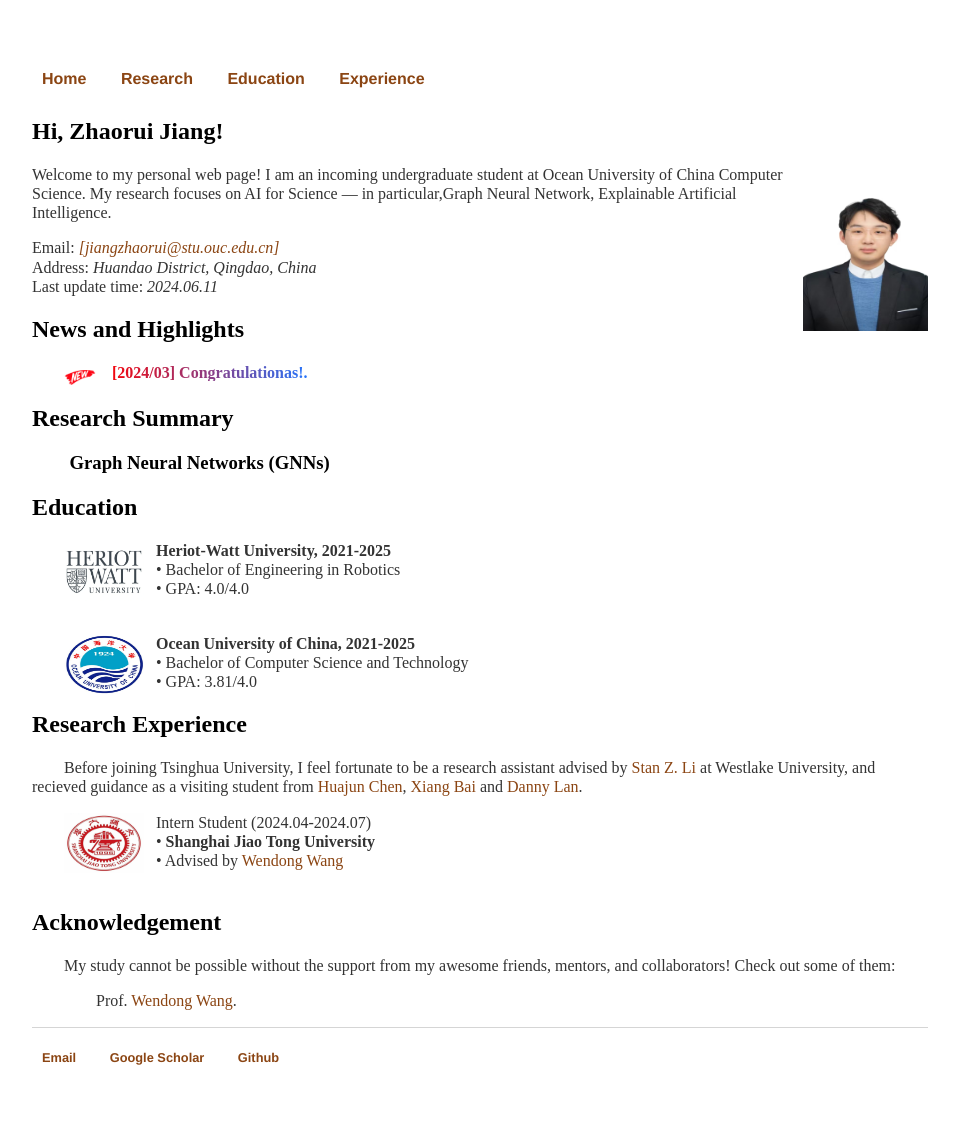
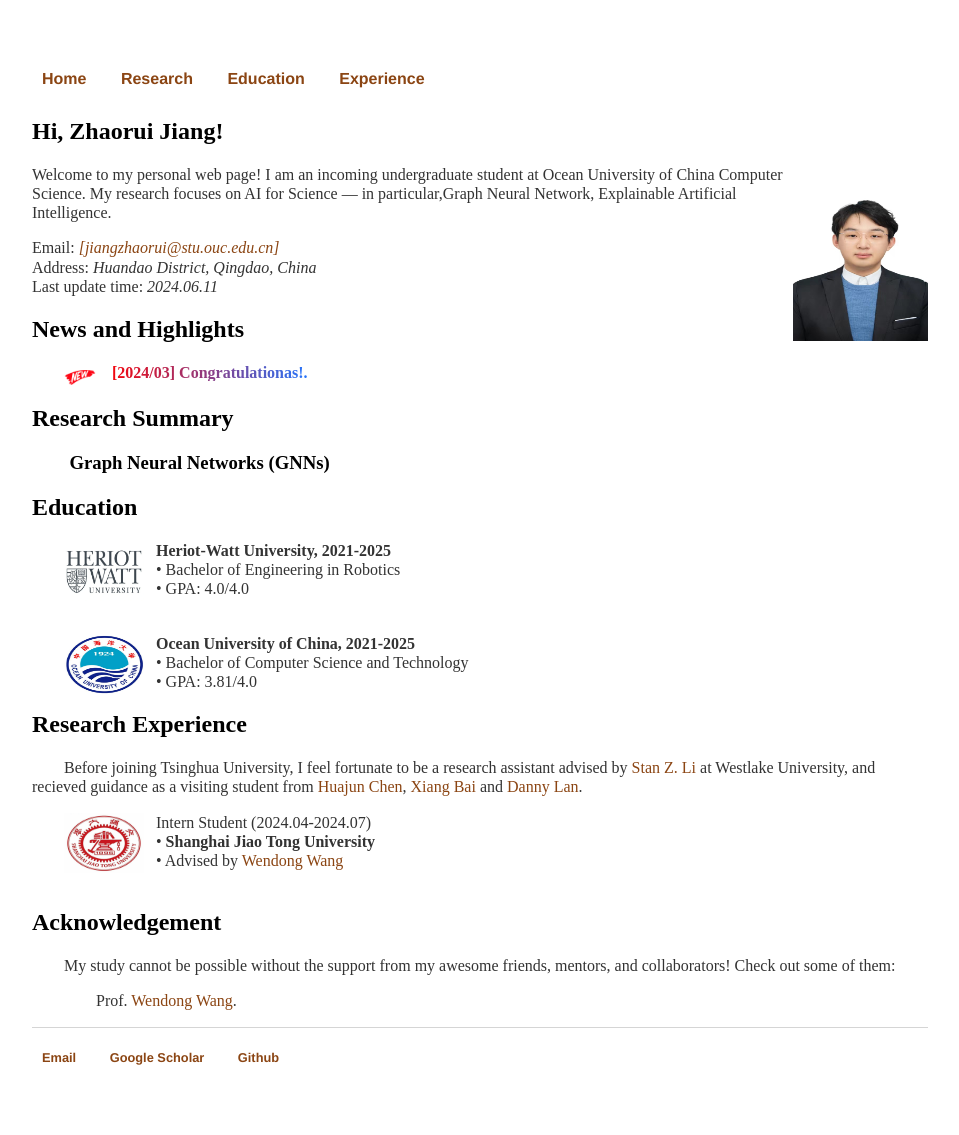
Before and after one commit to zhaorui-bi/zhaorui-bi.github.io, a Jekyll site: the page built from index.html, in a window 1280 px wide. Shown: the whole page, without its empty margins (160-1119 px from the left). Built offline with Jekyll 4.4.1, drawn with Linux system fonts in a browser that asks for light colours.

Commit message:
Update index.html

```diff
--- a/index.html
+++ b/index.html
@@ -4,7 +4,7 @@
 ---
 <div class="blurb">
 	<h2>Hi, Zhaorui Jiang!</h2>
-	<p><img src="/img/person.jpg" align="right" alt="portrait" width="125" height="166"/>Welcome to my personal web page! I am an incoming undergraduate student at Ocean University of China Computer Science. My research focuses on AI for Science — in particular,Graph Neural Network, Explainable Artificial Intelligence. </p>
+	<p><img src="/img/person.jpg" align="right" alt="portrait" width="135" height="176"/>Welcome to my personal web page! I am an incoming undergraduate student at Ocean University of China Computer Science. My research focuses on AI for Science — in particular,Graph Neural Network, Explainable Artificial Intelligence. </p>
 
 	<p>
 		Email: <em><a href="jiangzhaorui@stu.ouc.edu.cn]">[jiangzhaorui@stu.ouc.edu.cn]</a> </em> <br>
```
